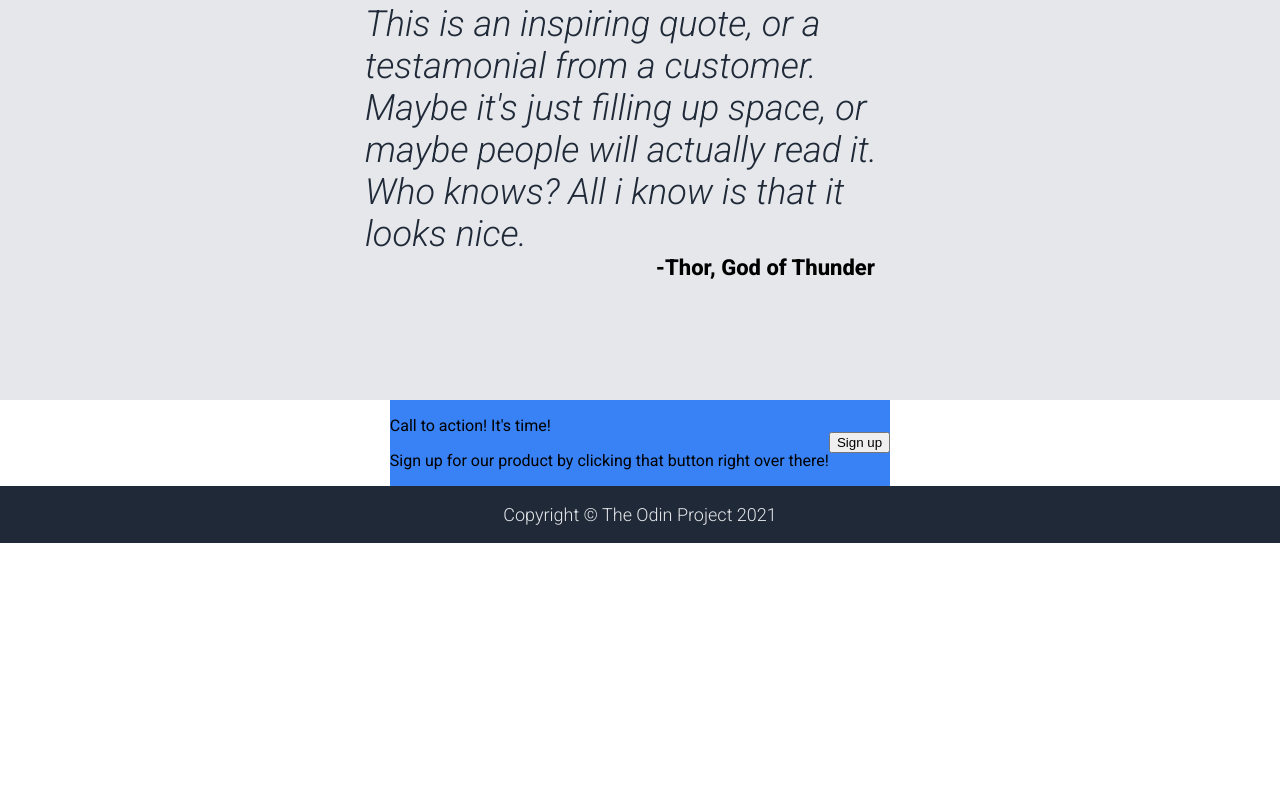
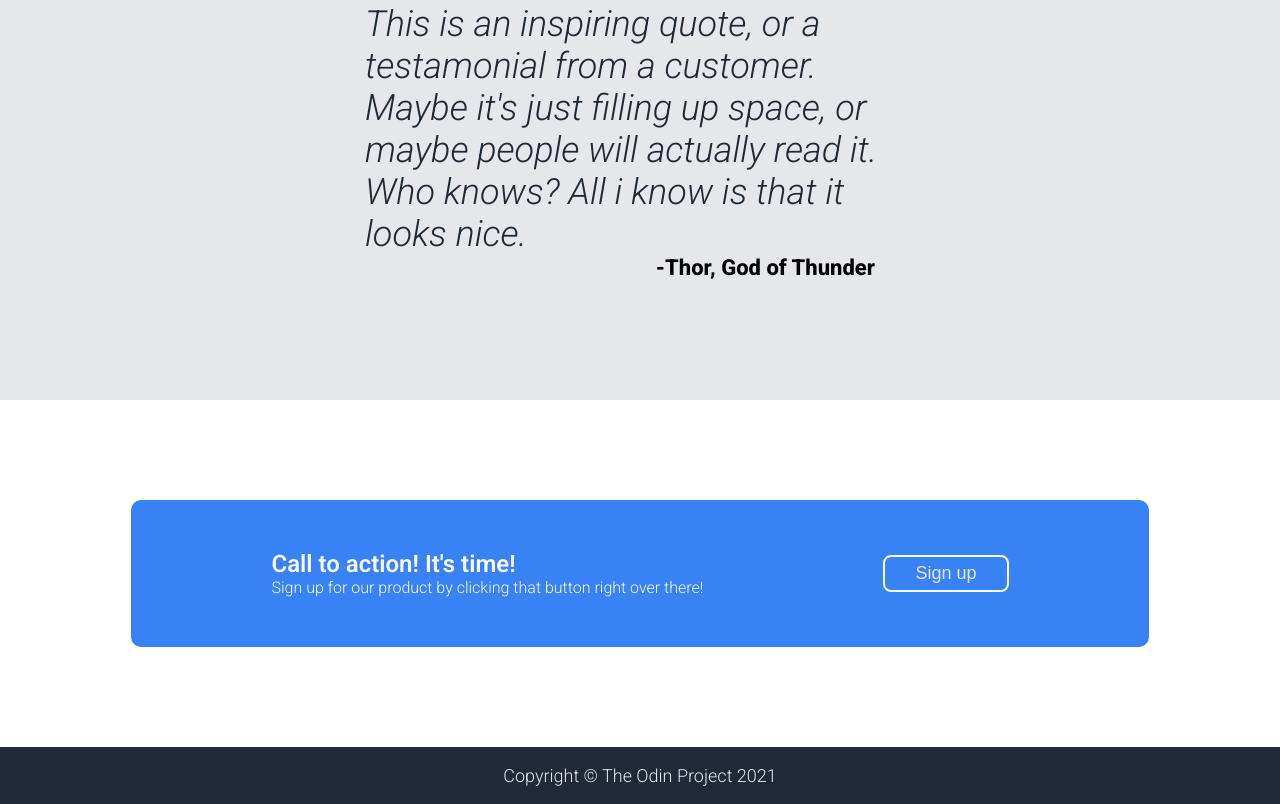
Before and after one commit to furniture3k/odin-landing-page, a plain HTML site: page index.html in a window 1280 px wide. Shown: the part 1171-1975 px from the top of the page. Before the commit the page ends 1714 px from the top, so only its background shows below. Drawn offline with Linux system fonts and the light colour scheme.

Commit message:
Finished landing page

```diff
--- a/index.html
+++ b/index.html
@@ -64,7 +64,7 @@
                 <p class="underaction">Sign up for our product by clicking that button right over there!</p>
             </div>
             <div class="buttonbox">
-                <button>Sign up</button>
+                <button class="up">Sign up</button>
             </div>
         </div>
     </div>
--- a/style.css
+++ b/style.css
@@ -139,6 +139,8 @@ h1 {
     display: flex;
     justify-content: center;
     align-items: center;
+    padding: 100px 0;
+
 }
 
 .blue {
@@ -146,6 +148,34 @@ h1 {
     justify-content: space-between;
     align-items: center;
     background-color: #3882F6;
+    gap: 180px;
+    padding: 50px 140px;
+    border-radius: 10px;
+}
+
+.actiontext,
+.underaction {
+    color: #F9FAF8;
+}
+
+.actiontext {
+    font-size: 24px;
+    font-weight: 600;
+    margin: 0;
+}
+
+.underaction {
+    margin: 0;
+    font-weight: 300;
+}
+
+.up {
+    background-color: #3882F6;
+    color: #E5E7EB;
+    font-size: 18px;
+    padding: 6px 30px;
+    border: 2px solid #F9FAF8;
+    border-radius: 8px;
 }
 
 .footer {
```
